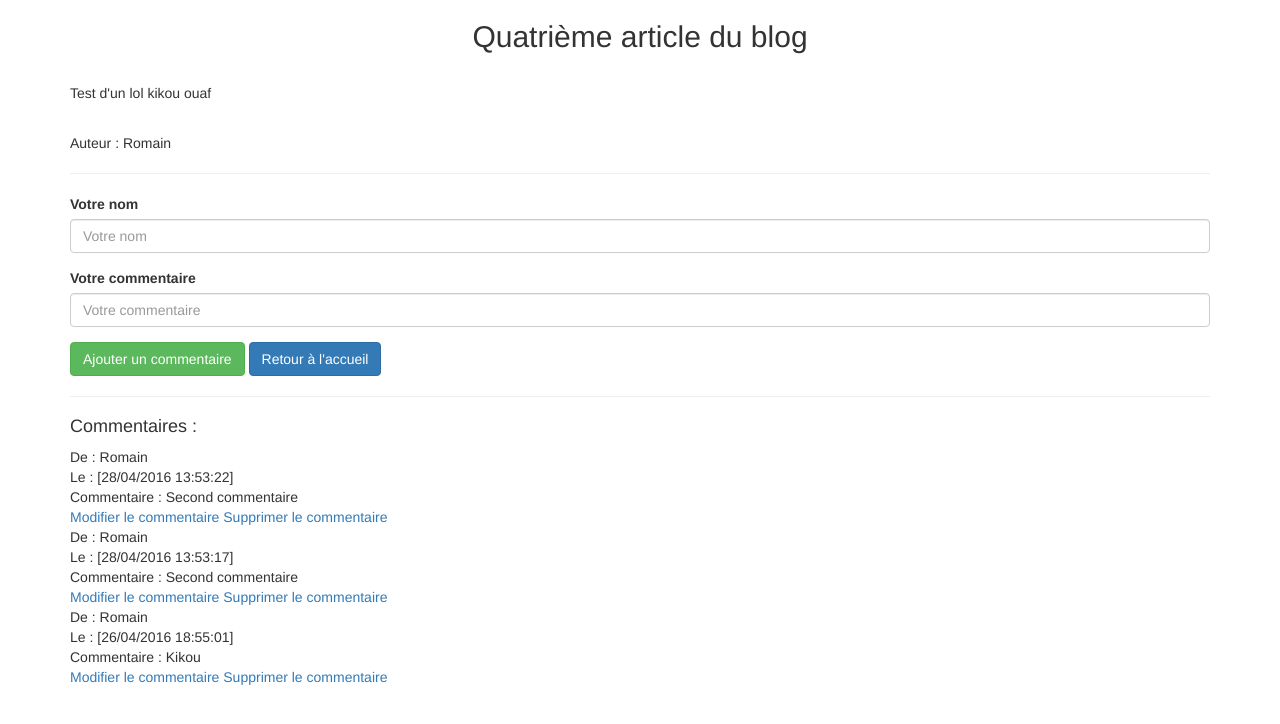
After one commit to romain-gautier/cours-php, a PHP site: page /post.php?id=7 in a window 1280 px wide. The commit adds this page. Shown: the top 724 px of the page. Run offline with PHP 8.4, Linux system fonts and the light colour scheme; data comes from the database, SQL or seed files in the repository.

Commit message:
travail sur le crud en objet

```diff
--- a/blog_poo/app/Article.php
+++ b/blog_poo/app/Article.php
@@ -1,5 +1,5 @@
 <?php
-require 'Database.php';
+require_once 'Database.php';
 
 class Article
 {
@@ -11,10 +11,41 @@ class Article
 
             if (!empty($titre) && !empty($contenu) && !empty($auteur)) {
                 $connection = new Database();
-                $req = $connection->prepare('INSERT INTO articles (titre_article, contenu_article, auteur_article, date_ajout) VALUES(?, ?, ?, NOW())');
-                $req->execute(array($titre, $contenu, $auteur));
+                $req = $connection->connection();
+                $insert = $req->prepare('INSERT INTO articles (titre_article, contenu_article, auteur_article, date_ajout) VALUES(?, ?, ?, NOW())');
+                $insert->execute(array($titre, $contenu, $auteur));
+                echo 'article ajouté';
             }
         }
     }
+
+    public function modifArticle()
+    {
+
+        $connection = new Database();
+        $req = $connection->connection();
+
+        if (!empty($_POST["titre"]) && !empty($_POST["contenu"]) && !empty($_POST["auteur"])) {
+            $modif = $req->prepare("UPDATE articles SET titre_article = ?, contenu_article = ?, auteur_article = ? WHERE id = ?");
+            $modif->execute(array($_POST["titre"], $_POST["contenu"], $_POST["auteur"], $_GET["id"]));
+            echo 'Message modifié';
+        }
+
+    }
+
+    public function delArticle()
+    {
+        if (isset($_GET['id'])) {
+
+            $connection = new Database();
+            $req = $connection->connection();
+            $del_com = $req->prepare('DELETE FROM commentaires WHERE id_article = :id');
+            $del_com->execute(array("id" => $_GET["id"]));
+            $del = $req->prepare("DELETE FROM articles WHERE id = :id");
+            $del->execute(array("id" => $_GET["id"]));
+        }
+    }
+
 }
+
 ?>
--- /dev/null
+++ b/blog_poo/app/Commentaire.php
@@ -0,0 +1,36 @@
+<?php
+
+require_once 'Database.php';
+
+class Commentaire
+{
+
+    public function insertCom()
+    {
+        if (isset($_POST['nomCommentaire'], $_POST['contenuCommentaire'])) {
+
+            extract($_POST);
+
+            if (!empty($nomCommentaire) && !empty($contenuCommentaire)) {
+
+                $connection = new Database();
+                $req = $connection->connection();
+
+                $insert = $req->prepare('INSERT INTO commentaires (auteur_com, contenu_com, id_article, date_com) VALUES(?, ?, ?, NOW())');
+                $insert->execute(array($nomCommentaire, $contenuCommentaire, $_GET['id']));
+            }
+        }
+    }
+
+    public function delCom()
+    {
+        if (isset($_GET['id'])) {
+            $connection = new Database();
+            $req = $connection->connection();
+
+            $del = $req->prepare("DELETE FROM commentaires WHERE id = :id");
+            $del->execute(array("id" => $_GET["id"]));
+        }
+    }
+
+}
--- /dev/null
+++ b/blog_poo/post.php
@@ -0,0 +1,79 @@
+<?php
+require 'app/Article.php';
+require 'app/Commentaire.php';
+?>
+
+<!DOCTYPE html>
+<html>
+<head>
+    <meta charset="utf-8" />
+    <title>Blog</title>
+    <link rel="stylesheet" href="https://maxcdn.bootstrapcdn.com/bootstrap/3.3.6/css/bootstrap.min.css" integrity="sha384-1q8mTJOASx8j1Au+a5WDVnPi2lkFfwwEAa8hDDdjZlpLegxhjVME1fgjWPGmkzs7" crossorigin="anonymous">
+</head>
+
+<?php
+
+$connection = new Database();
+$bdd = $connection->connection();
+
+$recup = $bdd->prepare("SELECT id, titre_article, contenu_article, auteur_article FROM articles WHERE id = :id" );
+$recup->execute(array("id" => $_GET["id"]));
+$donnees = $recup->fetch();
+
+?>
+
+<body class="container">
+
+<h2 class="text-center"> <?php echo $donnees['titre_article']; ?> </h2>
+
+<br>
+
+<p>
+    <?php echo $donnees['contenu_article']; ?>
+</p>
+
+<br>
+
+<p>
+    Auteur : <?php echo $donnees['auteur_article']; ?>
+</p>
+
+<hr>
+
+<form action="post.php?id=<?php echo $_GET['id']; ?>" method="post">
+    <div class="form-group">
+        <label for="nomCommentaire">Votre nom</label>
+        <input type="text" class="form-control" id="nomCommentaire" name="nomCommentaire" placeholder="Votre nom">
+    </div>
+    <div class="form-group">
+        <label for="contenuCommentaire">Votre commentaire</label>
+        <input type="text" class="form-control" id="contenuCommentaire" name="contenuCommentaire" placeholder="Votre commentaire">
+    </div>
+    <button type="submit" class="btn btn-success">Ajouter un commentaire</button> <a class="btn btn-primary" href="index.php" role="button">Retour à l'accueil</a>
+
+    <?php
+        $commentaire = new Commentaire();
+        $insertCom = $commentaire->insertCom();
+    ?>
+
+    <hr>
+
+    <h4>Commentaires :</h4>
+
+    <?php
+
+    $recup_com = $bdd->prepare('SELECT id, auteur_com, contenu_com, id_article, DATE_FORMAT(date_com, \'[%d/%m/%Y %H:%i:%s] \') AS date_com_fr FROM commentaires WHERE id_article = :id ORDER BY date_com_fr DESC' );
+    $recup_com->execute(array("id" => $_GET["id"]));
+    while ($donnees_com = $recup_com->fetch()) { ?>
+        De : <?php echo $donnees_com['auteur_com']; ?> <br>
+        Le : <?php echo $donnees_com['date_com_fr']; ?> <br>
+        Commentaire : <?php echo $donnees_com['contenu_com']; ?> <br>
+        <a href="modif_com.php?id=<?php echo $donnees_com['id']; ?>">Modifier le commentaire</a> <a href="supr_com.php?id=<?php echo $donnees_com['id']; ?>">Supprimer le commentaire</a> <br>
+    <?php }
+    $recup_com->closeCursor();
+    ?>
+    <br>
+
+
+</body>
+</html>
--- /dev/null
+++ b/blog_poo/supprimer.php
@@ -0,0 +1,6 @@
+<?php
+header('Location: index.php');
+require 'app/Article.php';
+
+$article = new Article();
+$delArticle = $article->delArticle();
```
Also changed, not shown: blog_poo/ajout.php (+6 -1 lines), blog_poo/index.php (+5 -8 lines), blog_poo/modif.php (added, +54 -0 lines), blog_poo/supr_com.php (added, +7 -0 lines), blog_poo/app/Autoload.php (added).
